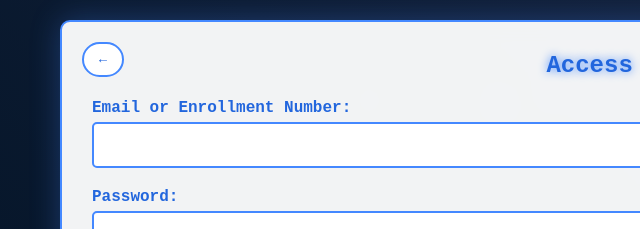
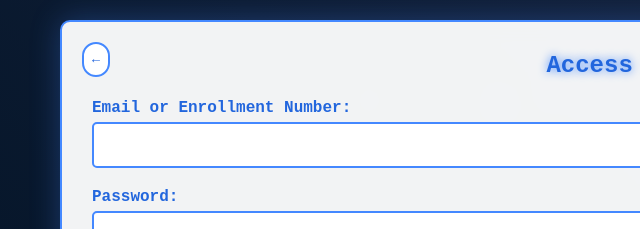
Before and after one commit to Priyansh056/-Student-Portal-For-Login, a plain HTML site: page index.html in a window 1280 px wide. Both pictures are taken after a click on the button "LOGIN". Shown: the top 229 px of the page, 0-640 px from the left. Drawn offline with Linux system fonts and the light colour scheme.

Commit message:
Update style.css

```diff
--- a/style.css
+++ b/style.css
@@ -215,7 +215,7 @@
             background: #ffffff;
             border: 2px solid #4488ff;
             color: #2266dd;
-            padding: 8px 15px;
+            padding: 8px 8px;
             border-radius: 20px;
             cursor: pointer;
             font-family: 'Courier New', monospace;
```
